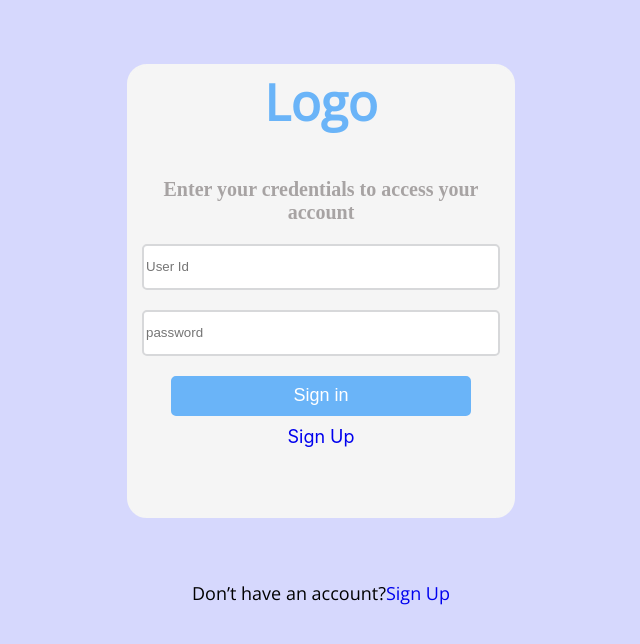
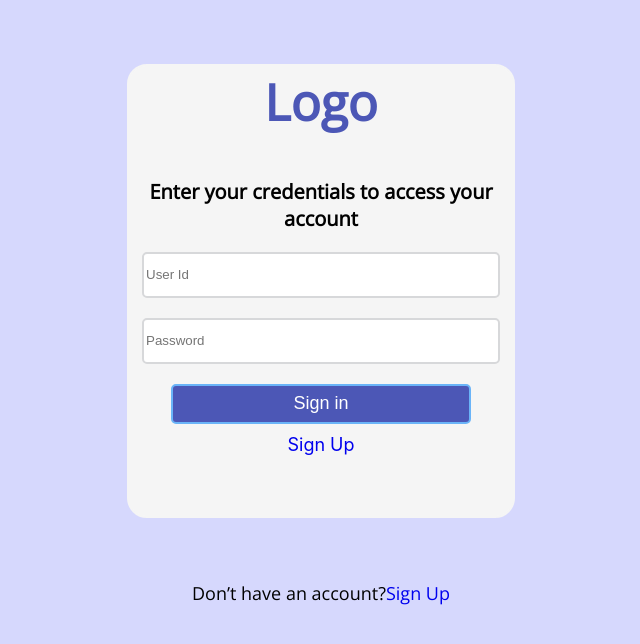
Before and after one commit to Aakash1049/Real_Estate_catalog_frontend, a React (Create React App) app in the folder real_estate_frontend/: page / in a window 1280 px wide. Shown: the top 644 px of the page, without its empty margins (319-959 px from the left). Built offline with nearby package versions, Linux system fonts and the light colour scheme.

Commit message:
Styling Added

```diff
--- a/real_estate_frontend/src/Component/Dashboard/DashBoardContent.css
+++ b/real_estate_frontend/src/Component/Dashboard/DashBoardContent.css
@@ -4,7 +4,8 @@
     min-height: 630px;
     background-color: rgb(245, 245, 245);
     position: relative;
-    margin-top: -36.13%;
+    /* margin-top: -36.13%; */
+    margin-top: -41%;
     /* overflow-x: hidden; */
     max-width: 100vw;
 
@@ -60,6 +61,8 @@ li{
     margin-left: 20px;
     border-radius: 25px;
     border-color: white;
+    border: none;
+    text-align: left;
 }
 #btn{
     color: white;
@@ -73,6 +76,7 @@ li{
     box-shadow: 1px 1px 10px 10px;
     float: right;
     margin: 2% 20px;
+    border: none;
 }
 .list{
     margin-top: 7%;
@@ -109,8 +113,9 @@ table{
 
 .table{
     color: #284E91;
-
     background-color: #FFFFFF;
+    border: none;
+    border-radius: 20px;
     font-family: "Source Sans Pro";
     font-style: normal;
     font-weight: 400px;
@@ -118,10 +123,15 @@ table{
     line-height: 50px;
 }
 
+.status{
+    color: #416899;
+}
 
 
 .table-data{
     color: #1F1F1F;
+    border-radius: 20px;
+    border: none;
     background-color: #FFFFFF;
     font-family: "Source Sans Pro";
     font-style: normal;
@@ -149,6 +159,8 @@ table{
 }
 
 #btt-1{
-    background-color: white;
+    background-color: #F5FAF5;
+    border-radius: 5px;
     border: none;
+    color: #416899;
 }
--- a/real_estate_frontend/src/Component/PropertyNavigation/PropertyNavigation.jsx
+++ b/real_estate_frontend/src/Component/PropertyNavigation/PropertyNavigation.jsx
@@ -11,7 +11,7 @@ const PropertyNavigation = () => {
     </h3>
         <ul>
             <li><span>1</span> Basic Info</li>
-            <li><span>2</span> Propert Detail</li>
+            <li><span>2</span> Property Detail</li>
             <li><span>3</span> General Info</li>
             <li><span>4</span> Location Info</li>
         </ul>
--- a/real_estate_frontend/src/Component/Signin/Signin.css
+++ b/real_estate_frontend/src/Component/Signin/Signin.css
@@ -14,7 +14,7 @@ body{
 
 }
 h1{
-    color:#6AB4F8;
+    color:#4C57B6;
     font-size: 50px;
     margin-top: 2px;
     font-family: "Open Sans", sans-serif;
@@ -23,8 +23,9 @@ h1{
 h2{
     font-size: 20px;
     color: rgb(167, 163, 163);
-    font-family: 'Times New Roman', Times, serif;
+    font-family: 'Open Sans';
     margin: 10px;
+    color: #000000;
 }
 h3{
     font-family: 'Open Sans';
@@ -56,8 +57,9 @@ a{
 #bt{
     border-color:#6AB4F8;
     color: white;
-    background-color:#6AB4F8;
+    background-color:#4C57B6;
     font-size: large;
     width: 78%;
+    border-radius: 5px;
 
 }
--- a/real_estate_frontend/src/Component/Signin/Signin.js
+++ b/real_estate_frontend/src/Component/Signin/Signin.js
@@ -48,7 +48,7 @@ export default function Signin()
             <input id="em" type="email"  placeholder='User Id' name='email' value={email} onChange={(e)=>setEmail(e.target.value)}/>
             </div>
             <div className='pwd'>
-            <input  id="pw" type="password"  placeholder="password"  name='password' value={password} onChange={(e)=>SetPassword(e.target.value)}/>
+            <input  id="pw" type="Password"  placeholder="Password"  name='password' value={password} onChange={(e)=>SetPassword(e.target.value)}/>
             </div>
 
             <div className='btn'>
--- a/real_estate_frontend/src/Component/Signup/Signup.css
+++ b/real_estate_frontend/src/Component/Signup/Signup.css
@@ -2,7 +2,7 @@
 @import url('https://fonts.googleapis.com/css?family=Open+Sans');
 
 body{
-    background: #bbbdf1;
+    background: #E1F9F4;
 }
 .main{
     width: 30%;
--- a/real_estate_frontend/src/Component/Signup/Signup.js
+++ b/real_estate_frontend/src/Component/Signup/Signup.js
@@ -47,10 +47,10 @@ export default function Signup() {
                         <input id="em" type="email" value={email} onChange={(e) => setEmail(e.target.value)} placeholder='Mail Id' name='email' />
                     </div>
                     <div className='pwd'>
-                        <input id="pw" type="password" value={password} onChange={(e) => setPassword(e.target.value)} placeholder="password" name='password' />
+                        <input id="pw" type="password" value={password} onChange={(e) => setPassword(e.target.value)} placeholder="Password" name='password' />
                     </div>
                     <div className=' con-pwd'>
-                        <input id="con-pw" type="password" value={confirmPassword} onChange={(e) => setConfirmPassword(e.target.value)} placeholder=" Confirm password" name=' confirm password' />
+                        <input id="con-pw" type="password" value={confirmPassword} onChange={(e) => setConfirmPassword(e.target.value)} placeholder=" Confirm Password" name=' confirm password' />
                     </div>
 
                     <div className='btn'>
```
Also changed, not shown: real_estate_frontend/src/Component/Dashboard/DashboardContent.js (+23 -23 lines).
